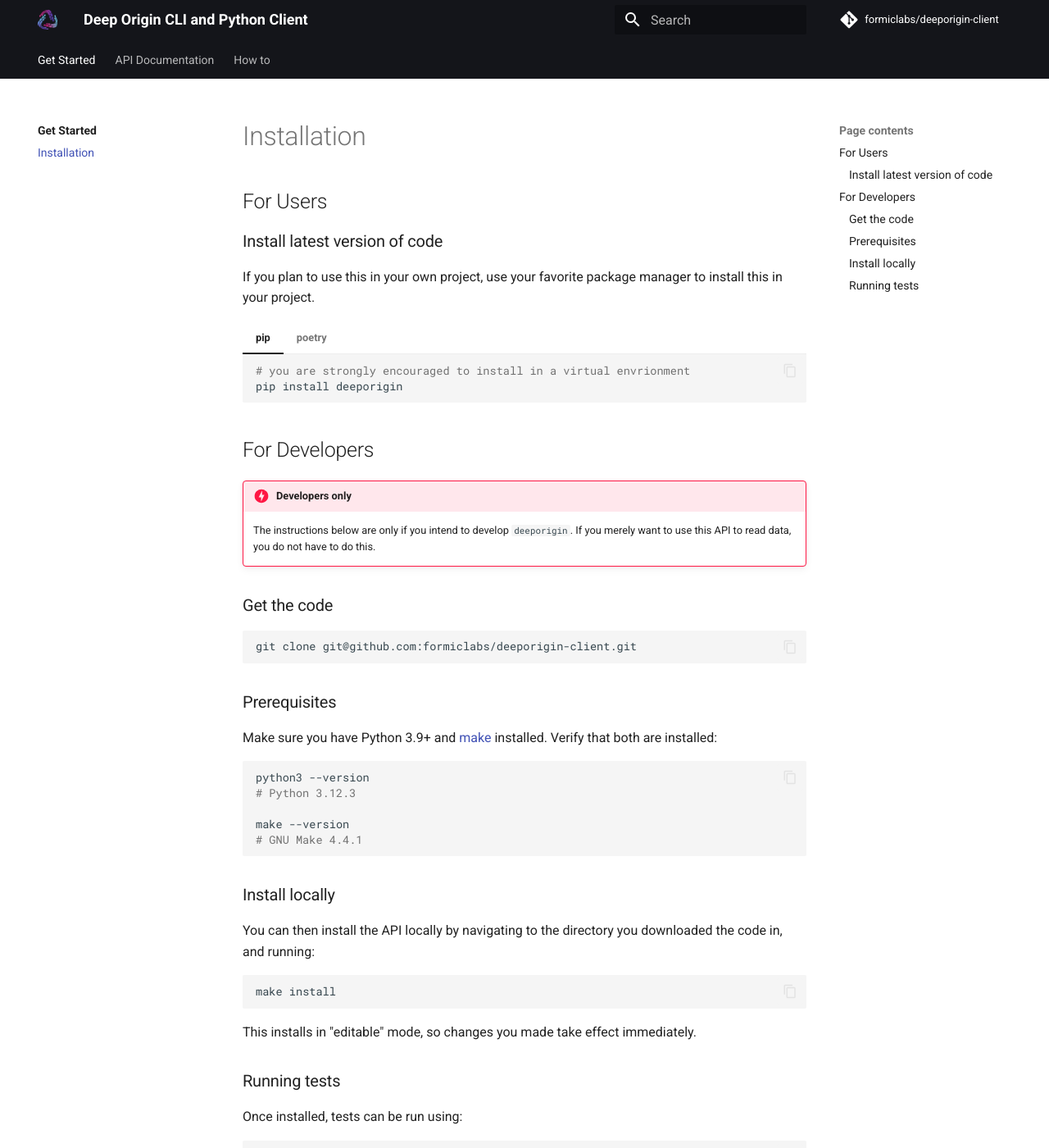
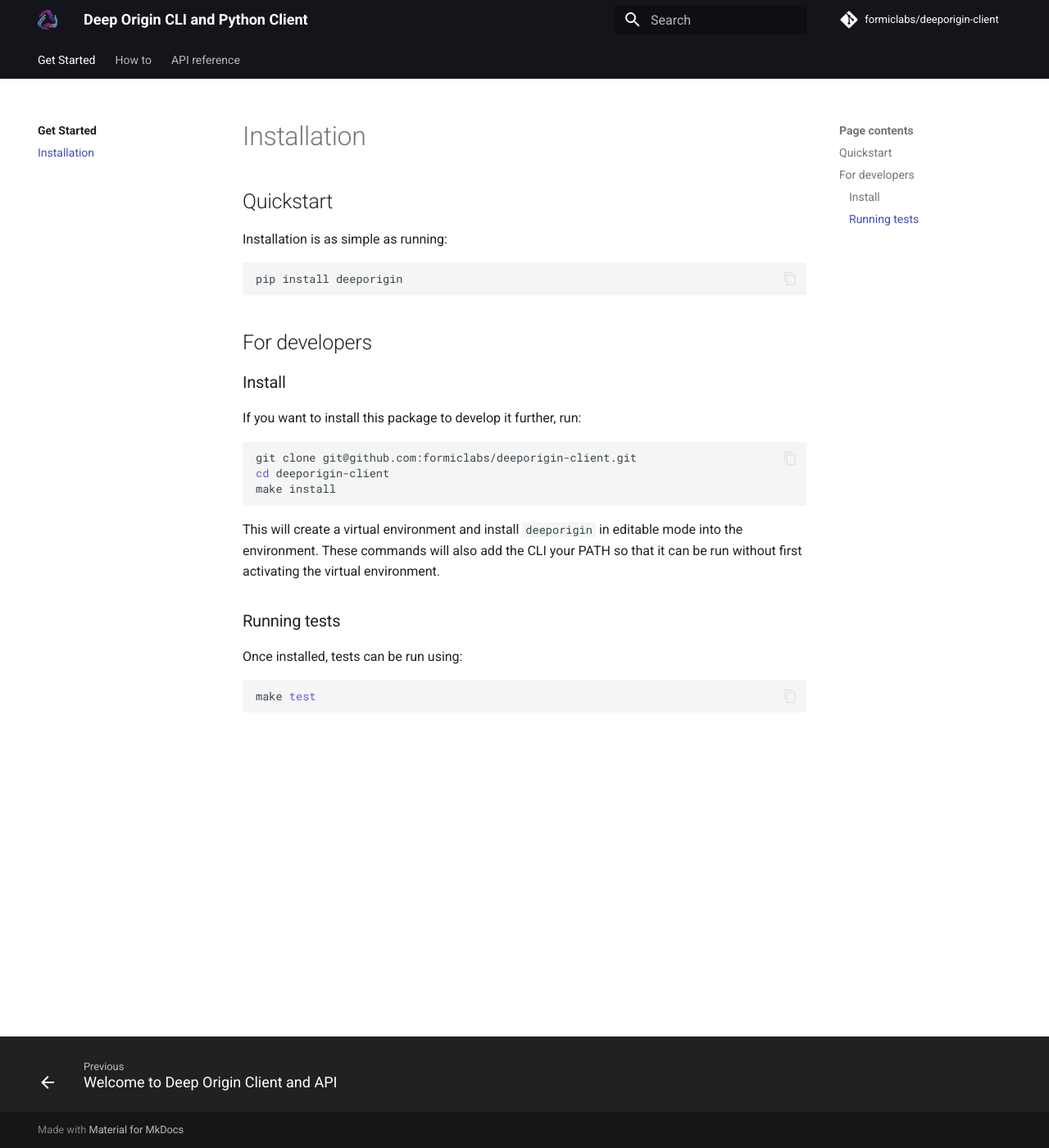
Before and after one commit to deeporiginbio/deeporigin-client, an MkDocs documentation site: the page built from docs/install.md, in a window 1280 px wide and 1400 px high. Shown: the whole window at 82% size. Built offline with MkDocs 1.6.1 and Material for MkDocs 9.7.7, drawn with Linux system fonts in a browser that asks for light colours; comment, search, counter and statistics services are not loaded.

Commit message:
feat(docs): started work on docs

````diff
--- a/docs/install.md
+++ b/docs/install.md
@@ -1,67 +1,25 @@
+## Quickstart
 
-# Installation
+Installation is as simple as running:
 
-## For Users
+```bash
+pip install deeporigin
+```
 
-### Install latest version of code
+## For developers
 
-If you plan to use this in your own project, use your
-favorite package manager to install this in your project.
+### Install
 
-
-
-=== "pip"
-
-    ```bash
-    # you are strongly encouraged to install in a virtual envrionment
-    pip install deeporigin
-    ```
-
-=== "poetry"
-
-
-    ```bash
-    poetry add deeporigin
-    ```
-
-
-
-## For Developers
-
-!!! danger "Developers only"
-    The instructions below are only if you intend to develop `deeporigin`. If you merely want to use this API to read data, you do not have to do this.
-
-### Get the code
+If you want to install this package to develop it further, run:
 
 ```bash
 git clone git@github.com:formiclabs/deeporigin-client.git
-```
-
-### Prerequisites
-
-Make sure you have Python 3.9+ and
-[make](https://www.gnu.org/software/make//) installed.
-Verify that both are installed:
-
-```bash
-python3 --version
-# Python 3.12.3
-
-make --version
-# GNU Make 4.4.1
-```
-
-### Install locally
-
-You can then install the API locally by navigating to the directory you downloaded the code in, and running:
-
-```bash
+cd deeporigin-client
 make install
 ```
 
-This installs in "editable" mode, so changes you made take effect
-immediately.
-
+This will create a virtual environment and install `deeporigin` in editable mode into the environment. These commands will also add the CLI your PATH so that it can be run
+without first activating the virtual environment.
 
 ### Running tests
 
--- a/mkdocs.yaml
+++ b/mkdocs.yaml
@@ -35,19 +35,18 @@
 - Get Started:
   - Welcome to Deep Origin Client and API: index.md
   - Installation: install.md
-- API Documentation:
-  - Managed Data:
-    - API: ref/data/api.md
-    - Functions: ref/data/functions.md
-    - Schema: ref/data/schema.md
 - How to:
-  - Authenticate into Deep Origin: auth.md
-  - Set up config file: config.md
-  - Managed Data:
-    - Explore data: explore-data.md
-    - Download data: download-data.md
-    - Upload data: upload-data.md
-
+  - Authenticate into Deep Origin: how-to/auth.md
+  - Set up config file: how-to/config.md
+  - Managed data:
+    - Explore data: how-to/managed-data/explore-data.md
+    - Download data: how-to/managed-data/download-data.md
+    - Upload data: how-to/managed-data/upload-data.md
+- API reference:
+  - Managed data:
+    - API: ref/managed-data/api.md
+    - Functions: ref/managed-data/functions.md
+    - Schema: ref/managed-data/schema.md
 
 validation:
   omitted_files: warn
@@ -81,8 +80,6 @@
   - pymdownx.tabbed:
       alternate_style: true
 
-
-
 plugins:
   - search
   - git-committers:
````
Also changed, not shown: docs/index.md (+0 -1 lines), docs/ref/data/schema.md (+21 -15 lines), 2 other files.
